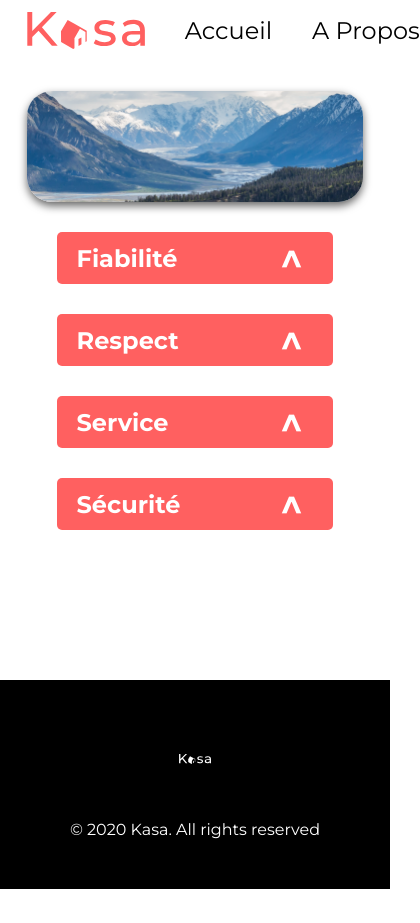
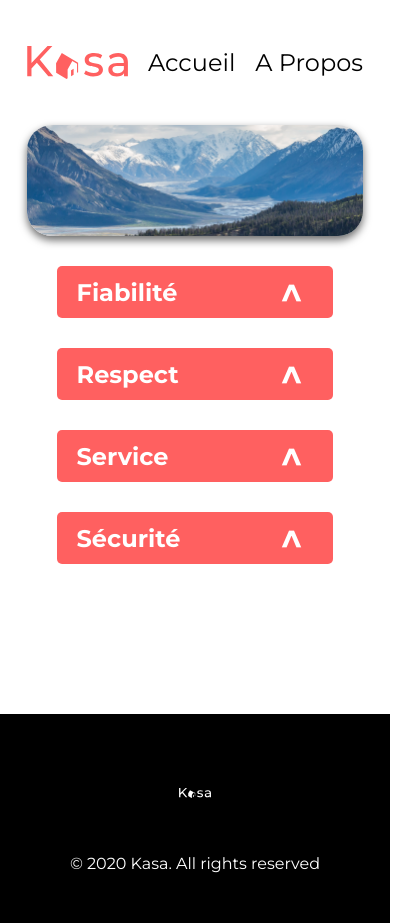
Before and after one commit to ClemRx14/kasafr, a React (Create React App) app: page /About in a window 390 px wide. Shown: the whole page, 420 px wide, since content can reach past the window. Before the commit the page ends 889 px from the top, so only its background shows below. Built offline with nearby package versions, Linux system fonts and the light colour scheme.

Commit message:
Homepage Correction

```diff
--- a/src/App.css
+++ b/src/App.css
@@ -7,6 +7,7 @@
 header {
     width: 86%;
     margin: 0 auto;
+    margin-top: 30px;
 }
 .navheader {
     display: flex;
@@ -18,7 +19,7 @@
     list-style-type: none;
 }
 .listeheader li {
-    margin-left: 40px;
+    margin-left: 20px;
 }
 .listeheader a {
     text-decoration: none;
@@ -36,6 +37,7 @@
     align-items: center;
     flex-direction: column;
     justify-content: center;
+    margin-top: 70px;
 }
 
 .logofooter {
@@ -146,7 +148,6 @@
     background-color: #FF6060;
     border-radius: 5px 5px 5px 5px;
     cursor: pointer;
-    max-height: 110px;
     margin-bottom: 30px;
 }
 
@@ -314,7 +315,8 @@
     display: flex;
     flex-direction: row;
     justify-content: space-between;
-    margin-bottom: 220px;
+    /* margin-bottom: 220px; */
+    /* Voir pour un autre moyen */
 }
 
 .collapseLogement .contentCollapse {
@@ -440,7 +442,11 @@
 
 @media screen and (max-width : 768px) {
     .navheader img {
-        width: 35%;
+        width: 30%;
+    }
+    .listeheader {
+        font-size: 18px;
+
     }
     .bannierecontainer {
         height: 111px;
@@ -451,4 +457,7 @@
     .contentCollapse {
         font-size: 17px;
     }
+    .containerCardLogements {
+        background-color: white;
+    }
 }
```
Also changed, not shown: public/index.html (+0 -10 lines).
